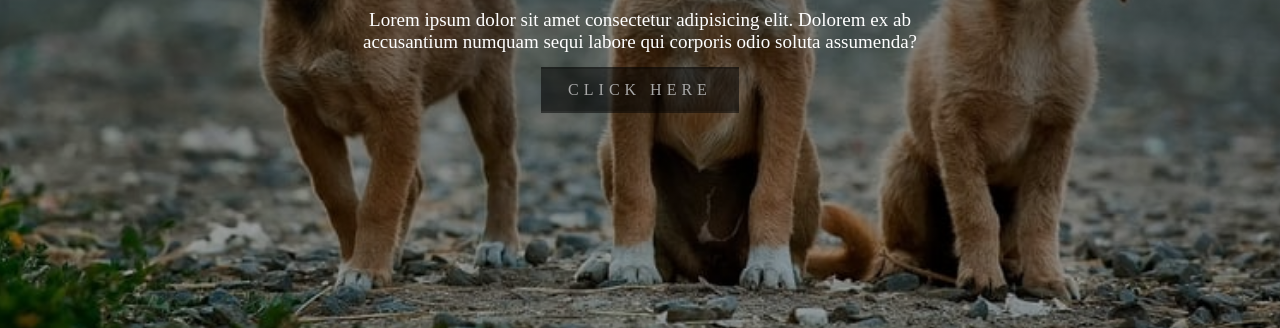
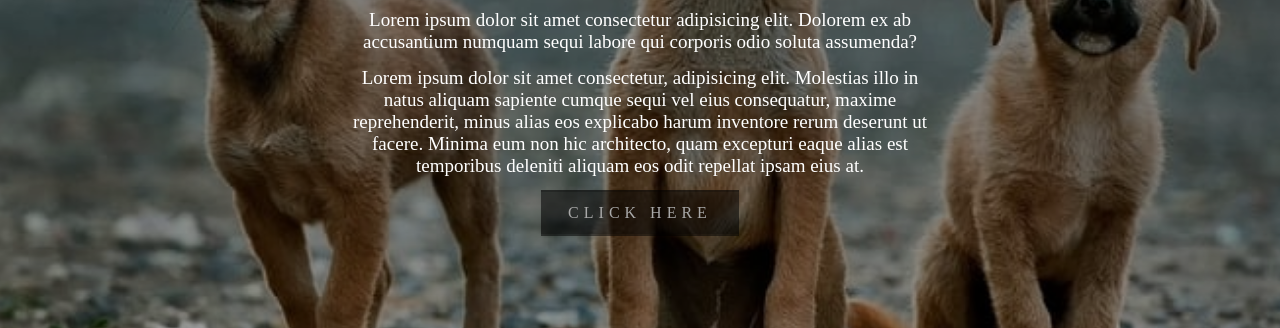
Before and after one commit to seth808rose/solo-html-css-project, a plain HTML site: page index.html in a window 1280 px wide. Shown: the part 472-800 px from the top of the page. Drawn offline with Linux system fonts and the light colour scheme.

Commit message:
added lorem 50 for test

```diff
--- a/index.html
+++ b/index.html
@@ -17,6 +17,9 @@
         <p>
           Lorem ipsum dolor sit amet consectetur adipisicing elit. Dolorem ex ab
           accusantium numquam sequi labore qui corporis odio soluta assumenda?
+        </p>
+        <p>
+          Lorem ipsum dolor sit amet consectetur, adipisicing elit. Molestias illo in natus aliquam sapiente cumque sequi vel eius consequatur, maxime reprehenderit, minus alias eos explicabo harum inventore rerum deserunt ut facere. Minima eum non hic architecto, quam excepturi eaque alias est temporibus deleniti aliquam eos odit repellat ipsam eius at.
         </p>
         <a href="https://www.petfinder.com/dog-breeds/" class="btn"
           >click here</a
```
